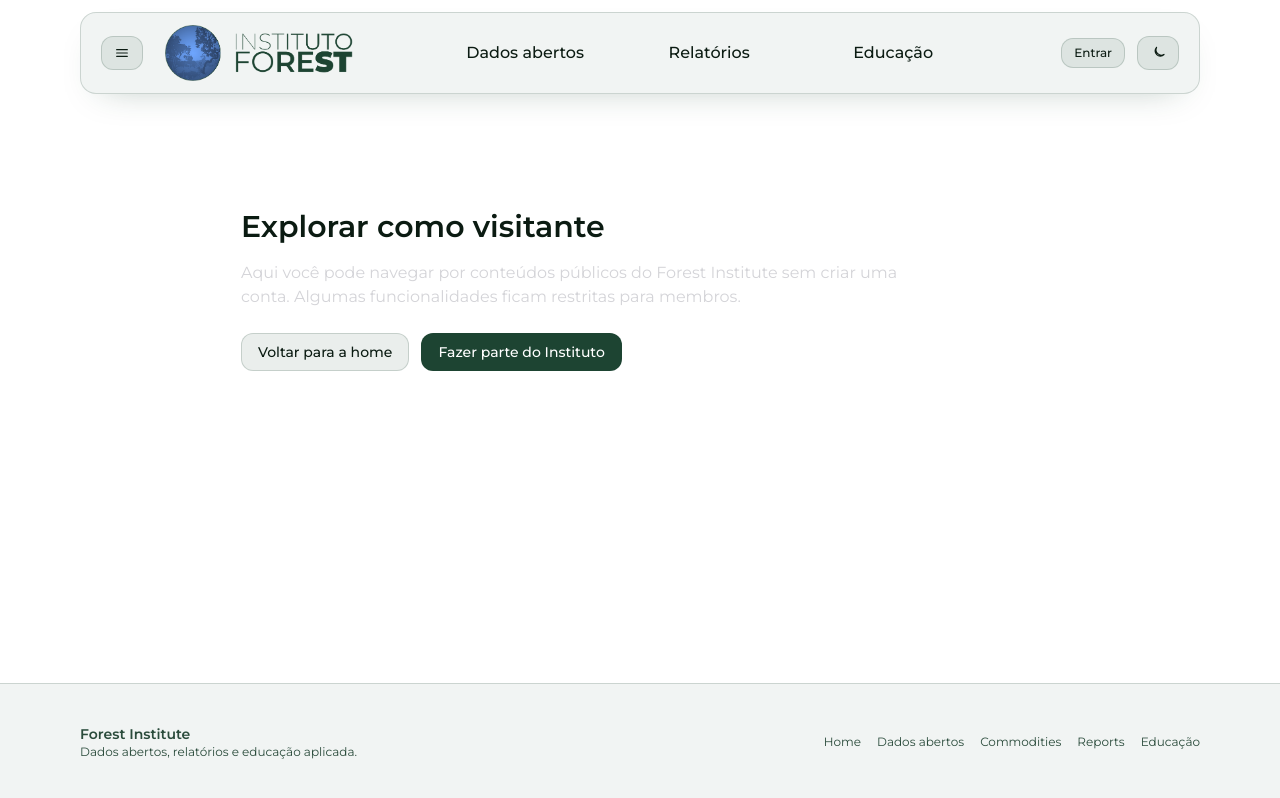
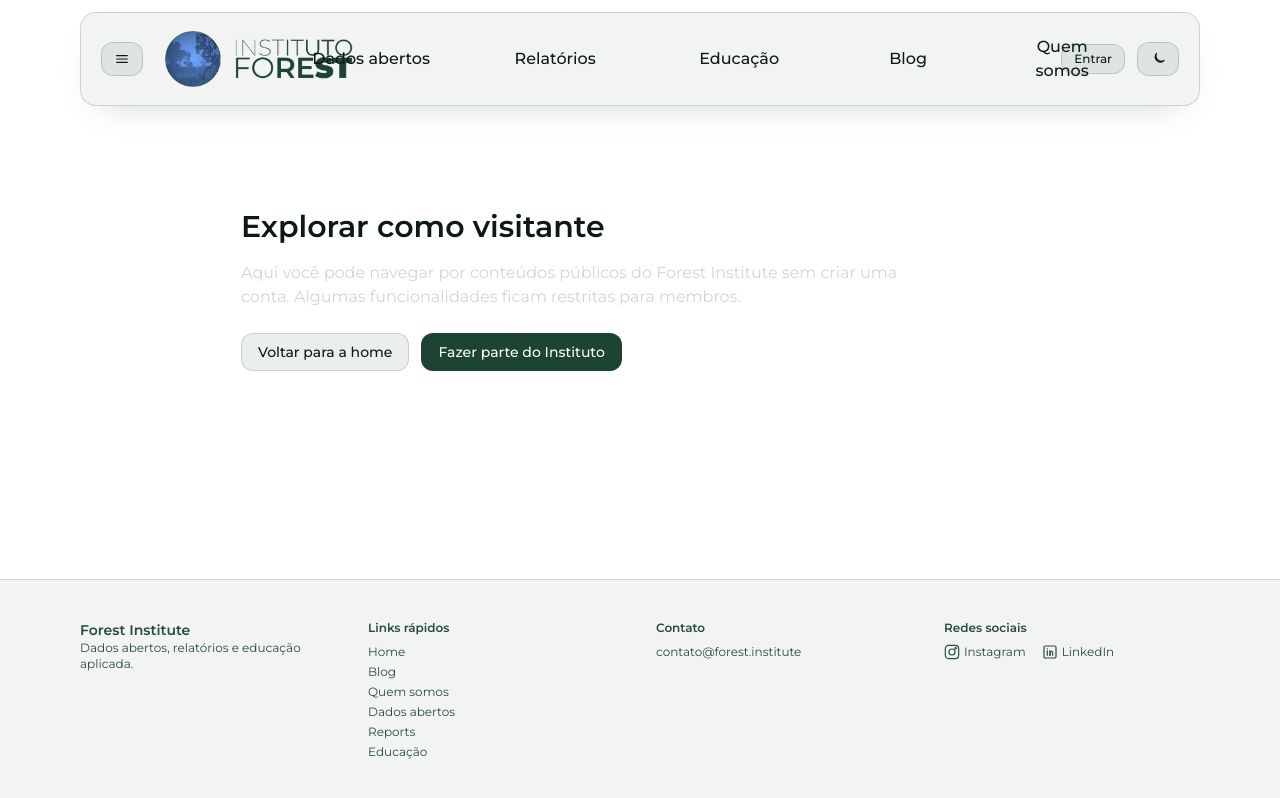
Before and after one commit to julianopadua/forest-portal, a Next.js app: page /explore in a window 1280 px wide. Built offline with nearby package versions, Linux system fonts and the light colour scheme; no server answers.

Commit message:
dev: new front page

```diff
--- /dev/null
+++ b/src/app/blog/page.tsx
@@ -0,0 +1,23 @@
+"use client";
+
+import { useI18n } from "@/i18n/I18nProvider";
+
+export default function BlogPage() {
+  const { locale } = useI18n();
+  const isEn = locale === "en";
+
+  return (
+    <main className="mx-auto w-full max-w-6xl px-4 py-10">
+      <section className="rounded-3xl border border-[color:var(--border)] bg-[color:var(--surface)] p-8 md:p-10">
+        <h1 className="text-3xl font-semibold tracking-tight text-[color:var(--foreground)]">
+          {isEn ? "Blog" : "Blog"}
+        </h1>
+        <p className="mt-4 max-w-2xl text-[color:var(--muted)]">
+          {isEn
+            ? "We're setting up this area. Soon we'll publish technical articles, notes about open-data pipelines, and implementation guides."
+            : "Estamos preparando esta área. Em breve vamos publicar artigos técnicos, notas sobre pipelines de dados abertos e guias de implementação."}
+        </p>
+      </section>
+    </main>
+  );
+}
--- /dev/null
+++ b/src/app/quem-somos/page.tsx
@@ -0,0 +1,36 @@
+"use client";
+
+import { useI18n } from "@/i18n/I18nProvider";
+
+export default function QuemSomosPage() {
+  const { locale, dict } = useI18n();
+  const isEn = locale === "en";
+  const creator = dict.marketing.creator;
+
+  return (
+    <main className="mx-auto w-full max-w-6xl px-4 py-10">
+      <section className="rounded-3xl border border-[color:var(--border)] bg-[color:var(--surface)] p-6 md:p-9">
+        <h1 className="text-3xl md:text-4xl font-semibold tracking-tight text-[color:var(--foreground)]">
+          {dict.common.aboutUs}
+        </h1>
+        <p className="mt-3 max-w-3xl text-[color:var(--muted)]">
+          {isEn
+            ? "A brief presentation of the people and principles behind Forest Institute."
+            : "Uma apresentação breve das pessoas e dos princípios por trás do Instituto Forest."}
+        </p>
+
+        <div className="mt-6 grid gap-4 md:grid-cols-2">
+          <article className="rounded-2xl border border-[color:var(--border)] bg-[color:var(--surface-2)] p-5">
+            <h2 className="text-lg font-semibold text-[color:var(--foreground)]">{creator.authorCard.title}</h2>
+            <p className="mt-2 text-sm text-[color:var(--muted)]">{creator.authorCard.body}</p>
+          </article>
+
+          <article className="rounded-2xl border border-[color:var(--border)] bg-[color:var(--surface-2)] p-5">
+            <h2 className="text-lg font-semibold text-[color:var(--foreground)]">{creator.contactCard.title}</h2>
+            <p className="mt-2 text-sm text-[color:var(--muted)]">{creator.contactCard.withoutUrl}</p>
+          </article>
+        </div>
+      </section>
+    </main>
+  );
+}
--- a/src/components/layout/Footer.tsx
+++ b/src/components/layout/Footer.tsx
@@ -10,21 +10,26 @@ export default function Footer() {
   return (
     <footer className="border-t border-[color:var(--border)] bg-[color:var(--surface)]">
       <div className="mx-auto max-w-6xl px-4 py-10 text-sm text-[color:var(--muted)]">
-        <div className="flex flex-col gap-6 md:flex-row md:items-center md:justify-between">
+        <div className="grid gap-8 md:grid-cols-4">
           <div>
             <div className="font-semibold text-[color:var(--text)]">{dict.footer.brand}</div>
             <div className="text-xs">{dict.footer.tagline}</div>
           </div>
 
-          <div className="flex flex-wrap gap-4 text-xs">
+          <div className="space-y-2 text-xs">
+            <div className="font-semibold text-[color:var(--text)]">{dict.footer.quickLinks}</div>
+            <div className="flex flex-col gap-1">
               <Link className="hover:text-[color:var(--text)]" href="/">
                 {dict.footer.links.home}
               </Link>
+              <Link className="hover:text-[color:var(--text)]" href="/blog">
+                {dict.footer.links.blog}
+              </Link>
+              <Link className="hover:text-[color:var(--text)]" href="/quem-somos">
+                {dict.footer.links.aboutUs}
+              </Link>
               <Link className="hover:text-[color:var(--text)]" href="/open-data">
                 {dict.footer.links.openData}
-            </Link>
-            <Link className="hover:text-[color:var(--text)]" href="/commodities">
-              {dict.footer.links.commodities}
               </Link>
               <Link className="hover:text-[color:var(--text)]" href="/reports">
                 {dict.footer.links.reports}
@@ -34,6 +39,46 @@ export default function Footer() {
               </Link>
             </div>
           </div>
+
+          <div className="space-y-2 text-xs">
+            <div className="font-semibold text-[color:var(--text)]">{dict.footer.contact}</div>
+            <a className="hover:text-[color:var(--text)]" href={`mailto:${dict.footer.email}`}>
+              {dict.footer.email}
+            </a>
+          </div>
+
+          <div className="space-y-2 text-xs">
+            <div className="font-semibold text-[color:var(--text)]">{dict.footer.social}</div>
+            <div className="flex items-center gap-4">
+              <a
+                href="#"
+                aria-label={dict.footer.socialLinks.instagram}
+                className="inline-flex items-center gap-1 hover:text-[color:var(--text)]"
+              >
+                <svg viewBox="0 0 24 24" className="h-4 w-4" fill="none" stroke="currentColor" strokeWidth="1.8" strokeLinecap="round" strokeLinejoin="round" aria-hidden>
+                  <rect x="2" y="2" width="20" height="20" rx="5" />
+                  <circle cx="12" cy="12" r="4.5" />
+                  <circle cx="17.5" cy="6.5" r="1" />
+                </svg>
+                {dict.footer.socialLinks.instagram}
+              </a>
+              <a
+                href="#"
+                aria-label={dict.footer.socialLinks.linkedin}
+                className="inline-flex items-center gap-1 hover:text-[color:var(--text)]"
+              >
+                <svg viewBox="0 0 24 24" className="h-4 w-4" fill="none" stroke="currentColor" strokeWidth="1.8" strokeLinecap="round" strokeLinejoin="round" aria-hidden>
+                  <rect x="3" y="3" width="18" height="18" rx="2" />
+                  <path d="M8 10v7" />
+                  <path d="M8 7h.01" />
+                  <path d="M12 17v-4a2 2 0 1 1 4 0v4" />
+                  <path d="M12 10v7" />
+                </svg>
+                {dict.footer.socialLinks.linkedin}
+              </a>
+            </div>
+          </div>
+        </div>
       </div>
     </footer>
   );
--- a/src/components/layout/Header.tsx
+++ b/src/components/layout/Header.tsx
@@ -167,6 +167,14 @@ export default function Header() {
                   <Link className={`${navLinkClass} min-w-[132px] text-center lg:min-w-[160px]`} href={`/${educationId}`}>
                     {dict.marketing.sections.community.title}
                   </Link>
+
+                  <Link className={`${navLinkClass} min-w-[110px] text-center lg:min-w-[130px]`} href="/blog">
+                    {dict.common.blog}
+                  </Link>
+
+                  <Link className={`${navLinkClass} min-w-[110px] text-center lg:min-w-[130px]`} href="/quem-somos">
+                    {dict.common.aboutUs}
+                  </Link>
                 </div>
               </nav>
 
--- a/src/i18n/dictionaries.ts
+++ b/src/i18n/dictionaries.ts
@@ -9,6 +9,8 @@ export type Dict = {
     en: string;
 
     home: string;
+    blog: string;
+    aboutUs: string;
 
     menuTitle: string;
     openMenu: string;
@@ -32,12 +34,22 @@ export type Dict = {
   footer: {
     brand: string;
     tagline: string;
+    quickLinks: string;
+    contact: string;
+    social: string;
+    email: string;
     links: {
       home: string;
+      blog: string;
+      aboutUs: string;
       openData: string;
       commodities: string;
       reports: string;
       education: string;
+    };
+    socialLinks: {
+      instagram: string;
+      linkedin: string;
     };
   };
 
@@ -143,6 +155,8 @@ export const dictionaries: Record<Locale, Dict> = {
       en: "Inglês",
 
       home: "Home",
+      blog: "Blog",
+      aboutUs: "Quem somos",
 
       menuTitle: "Menu",
       openMenu: "Abrir menu",
@@ -166,21 +180,31 @@ export const dictionaries: Record<Locale, Dict> = {
     footer: {
       brand: "Forest Institute",
       tagline: "Dados abertos, relatórios e educação aplicada.",
+      quickLinks: "Links rápidos",
+      contact: "Contato",
+      social: "Redes sociais",
+      email: "contato@forest.institute",
       links: {
         home: "Home",
+        blog: "Blog",
+        aboutUs: "Quem somos",
         openData: "Dados abertos",
         commodities: "Commodities",
         reports: "Reports",
         education: "Educação",
       },
+      socialLinks: {
+        instagram: "Instagram",
+        linkedin: "LinkedIn",
+      },
     },
 
     marketing: {
       hero: {
-        title: "Dados abertos para clima, queimadas e decisão no mundo real.",
+        title: "Organizamos dados públicos para uso prático e reprodutível.",
         subtitle:
-          "O Instituto Forest organiza dados públicos e scripts de coleta em pipelines reproduzíveis. Publicamos relatórios automatizados, documentação e trilhas de aprendizado abertas para ampliar autonomia e capacidade técnica.",
-        ctaPrimary: "Explorar dados abertos",
+          "Somos uma organização sem fins lucrativos que centraliza dados públicos, publica o esquema completo para reproduzir localmente e automatiza a extração de múltiplas fontes com pipelines abertos.",
+        ctaPrimary: "",
 
         // Mantido por compatibilidade (title/desc apenas).
         cards: [
@@ -202,28 +226,7 @@ export const dictionaries: Record<Locale, Dict> = {
           },
         ],
 
-        primaryCards: [
-          {
-            href: "/open-data",
-            title: "Dados abertos",
-            desc: "Clima, queimadas e decisão no mundo real.",
-          },
-          {
-            href: "/reports",
-            title: "Relatórios",
-            desc: "Relatórios automatizados, customizáveis e reproduzíveis localmente.",
-          },
-          {
-            href: "/education",
-            title: "Educação",
-            desc: "Espaço aberto que visa o aprendizado e a colaboração.",
-          },
-          {
-            href: "#sobre-o-instituto",
-            title: "Sobre o Instituto",
-            desc: "Missão pública, princípios e compromisso open source.",
-          },
-        ],
+        primaryCards: [],
       },
 
       // Mantive as rotas/ids atuais.
@@ -270,7 +273,7 @@ export const dictionaries: Record<Locale, Dict> = {
       aboutInstitute: {
         id: "sobre-o-instituto",
         title: "Instituto Forest",
-        subtitle: "Organização sem fins lucrativos, open source e orientada à utilidade pública.",
+        subtitle: "Propósito público e compromissos claros para dados abertos úteis no mundo real.",
         cards: {
           purpose: {
             title: "Propósito institucional",
@@ -377,6 +380,8 @@ export const dictionaries: Record<Locale, Dict> = {
       en: "English",
 
       home: "Home",
+      blog: "Blog",
+      aboutUs: "About us",
 
       menuTitle: "Menu",
       openMenu: "Open menu",
@@ -400,21 +405,31 @@ export const dictionaries: Record<Locale, Dict> = {
     footer: {
       brand: "Forest Institute",
       tagline: "Open data, weekly reports, and applied education.",
+      quickLinks: "Quick links",
+      contact: "Contact",
+      social: "Social",
+      email: "contact@forest.institute",
       links: {
         home: "Home",
+        blog: "Blog",
+        aboutUs: "About us",
         openData: "Open data",
         commodities: "Commodities",
         reports: "Reports",
         education: "Education",
       },
+      socialLinks: {
+        instagram: "Instagram",
+        linkedin: "LinkedIn",
+      },
     },
 
     marketing: {
       hero: {
-        title: "Open data for climate, fires, and real-world decision-making.",
+        title: "We organize public data for practical and reproducible use.",
         subtitle:
-          "Forest Institute organizes public data and scraping scripts into reproducible pipelines. We publish automated reports, documentation, and open learning tracks to expand autonomy and technical capacity.",
-        ctaPrimary: "Explore open data",
+          "We are a nonprofit organization that centralizes public data, publishes the full local replication scheme, and automates extraction from multiple sources with open pipelines.",
+        ctaPrimary: "",
 
         // Kept for compatibility (title/desc only).
         cards: [
@@ -437,28 +452,7 @@ export const dictionaries: Record<Locale, Dict> = {
         ],
 
         // New (aligned with page.tsx): includes href.
-        primaryCards: [
-          {
-            href: "/open-data",
-            title: "Open data",
-            desc: "Climate, fires, and decision-making in the real world.",
-          },
-          {
-            href: "/reports",
-            title: "Reports",
-            desc: "Automated, customizable reports that can be reproduced locally.",
-          },
-          {
-            href: "/education",
-            title: "Education",
-            desc: "An open space focused on learning and collaboration.",
-          },
-          {
-            href: "#sobre-o-instituto",
-            title: "About the Institute",
-            desc: "Public mission, principles, and an open source commitment.",
-          },
-        ],
+        primaryCards: [],
       },
 
       sections: {
@@ -504,7 +498,7 @@ export const dictionaries: Record<Locale, Dict> = {
       aboutInstitute: {
         id: "sobre-o-instituto",
         title: "Forest Institute",
-        subtitle: "A nonprofit, open source organization oriented toward public benefit.",
+        subtitle: "Public purpose and clear commitments for useful open data in the real world.",
         cards: {
           purpose: {
             title: "Institutional purpose",
```
Also changed, not shown: src/app/(marketing)/page.tsx (+16 -72 lines), src/components/layout/SidebarSheet.tsx (+4 -18 lines), 1 other file (tests, documents, lock files or other folders). Lines whose indentation alone changed are shown as unchanged.
